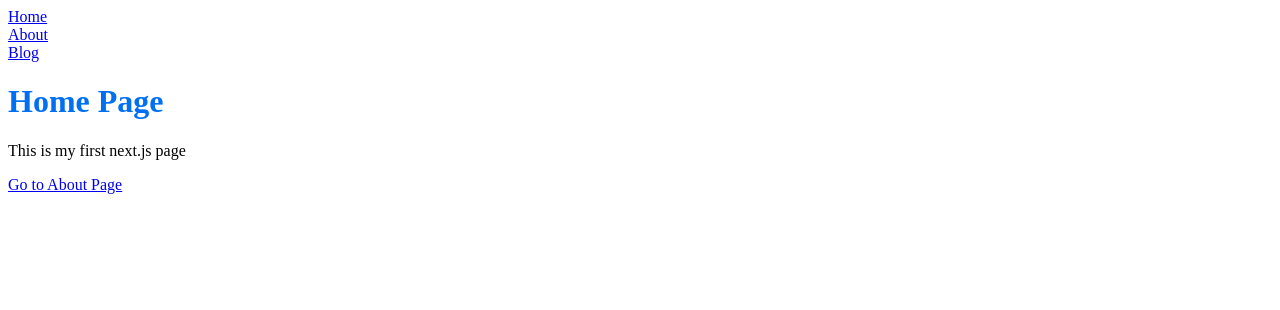
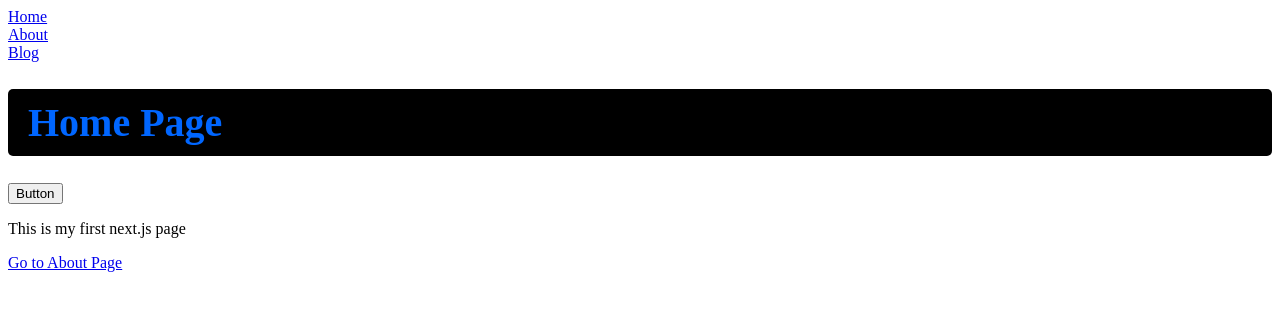
Before and after one commit to Peksford/Fundamentals_of_Next.js, a Next.js app in the folder next.js-basics/: page / in a window 1280 px wide. Shown: the top 310 px of the page. Built offline with nearby package versions, Linux system fonts and the light colour scheme.

Commit message:
Styling in Next.js Task 1 and Task 2

```diff
--- /dev/null
+++ b/next.js-basics/app/components/Button.js
@@ -0,0 +1,5 @@
+import buttonStyle from './Button.module.css';
+
+export default function Button() {
+  return <button className={buttonStyle.title}>Button</button>;
+}
--- /dev/null
+++ b/next.js-basics/app/components/Button.module.css
@@ -0,0 +1,12 @@
+.button {
+  background-color: #0070f3;
+  color: white;
+  padding: 10px 20px;
+  border-radius: 5px;
+  border: none;
+  cursor: pointer;
+}
+
+.button:hover {
+  background-color: #0059c1;
+}
--- /dev/null
+++ b/next.js-basics/app/components/Title.js
@@ -0,0 +1,5 @@
+import titleStyle from './Title.module.css';
+
+export default function Title() {
+  return <h1 className={titleStyle.title}>Home Page</h1>;
+}
--- /dev/null
+++ b/next.js-basics/app/components/Title.module.css
@@ -0,0 +1,7 @@
+.title {
+  background-color: #000000;
+  color: rgb(0, 102, 255);
+  padding: 10px 20px;
+  border-radius: 5px;
+  border: none;
+}
--- a/next.js-basics/app/page.js
+++ b/next.js-basics/app/page.js
@@ -1,10 +1,14 @@
 import Link from 'next/link';
-import styles from './home/home.module.css';
+// import styles from './home/home.module.css';
+import Title from './components/Title.js';
+import Button from './components/Button.js';
 
 export default function Page() {
   return (
     <main>
-      <h1 className={styles.title}>Home Page</h1>
+      {/* <h1 className={titleStyle.title}>Home Page</h1> */}
+      <Title />
+      <Button />
       <p>This is my first next.js page</p>
       <nav>
         <Link href="/about">Go to About Page</Link>
```
